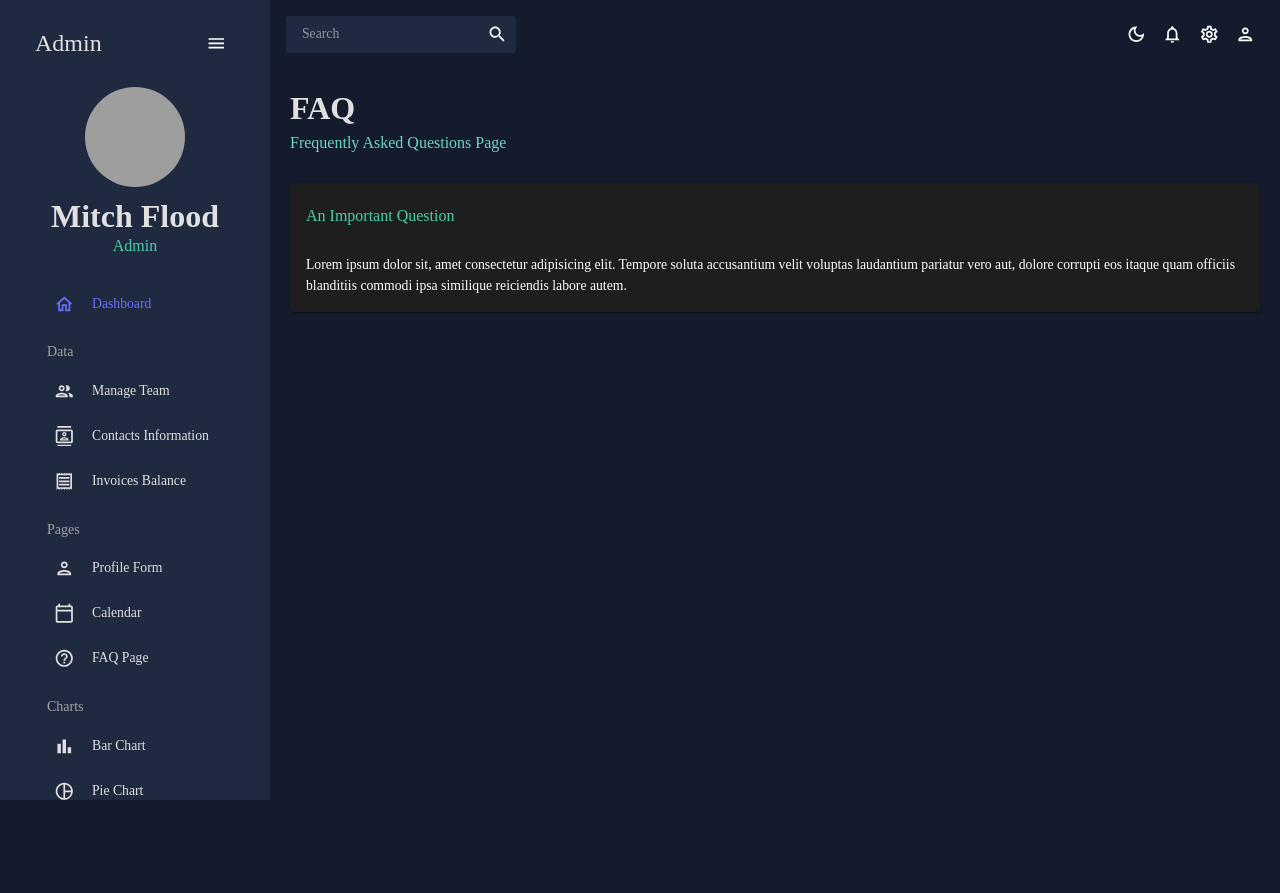
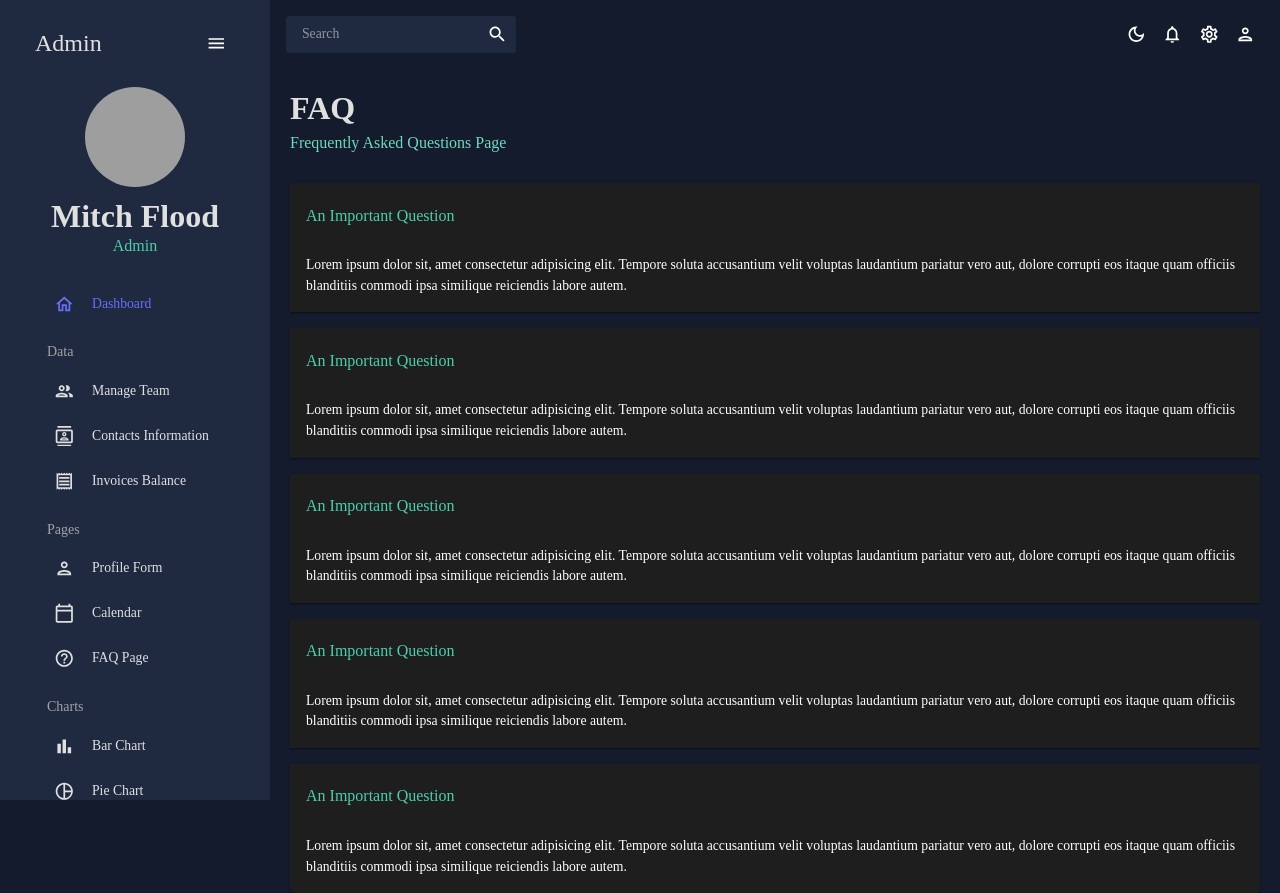
Before and after one commit to paxton44/react-dashboard, a React (Create React App) app: page /faq in a window 1280 px wide. Before the commit the page ends 800 px from the top, so only its background shows below. Built offline with nearby package versions, Linux system fonts and the light colour scheme; grey boxes are pictures that could not be loaded.

Commit message:
finsished faq skeleton

```diff
--- a/src/scenes/faq/index.jsx
+++ b/src/scenes/faq/index.jsx
@@ -26,6 +26,58 @@ const FAQ = () => {
             </Typography>
           </AccordionDetails>
       </Accordion>
+
+      <Accordion defaultExpanded>
+        <AccordionSummary expandedIcon={<ExpandMoreIcon />}>
+          <Typography color={colors.greenAccent[500]} variant="h5">
+            An Important Question
+          </Typography>
+        </AccordionSummary>
+          <AccordionDetails>
+            <Typography>
+            Lorem ipsum dolor sit, amet consectetur adipisicing elit. Tempore soluta accusantium velit voluptas laudantium pariatur vero aut, dolore corrupti eos itaque quam officiis blanditiis commodi ipsa similique reiciendis labore autem.
+            </Typography>
+          </AccordionDetails>
+      </Accordion>
+
+      <Accordion defaultExpanded>
+        <AccordionSummary expandedIcon={<ExpandMoreIcon />}>
+          <Typography color={colors.greenAccent[500]} variant="h5">
+            An Important Question
+          </Typography>
+        </AccordionSummary>
+          <AccordionDetails>
+            <Typography>
+            Lorem ipsum dolor sit, amet consectetur adipisicing elit. Tempore soluta accusantium velit voluptas laudantium pariatur vero aut, dolore corrupti eos itaque quam officiis blanditiis commodi ipsa similique reiciendis labore autem.
+            </Typography>
+          </AccordionDetails>
+      </Accordion>
+
+      <Accordion defaultExpanded>
+        <AccordionSummary expandedIcon={<ExpandMoreIcon />}>
+          <Typography color={colors.greenAccent[500]} variant="h5">
+            An Important Question
+          </Typography>
+        </AccordionSummary>
+          <AccordionDetails>
+            <Typography>
+            Lorem ipsum dolor sit, amet consectetur adipisicing elit. Tempore soluta accusantium velit voluptas laudantium pariatur vero aut, dolore corrupti eos itaque quam officiis blanditiis commodi ipsa similique reiciendis labore autem.
+            </Typography>
+          </AccordionDetails>
+      </Accordion>
+
+      <Accordion defaultExpanded>
+        <AccordionSummary expandedIcon={<ExpandMoreIcon />}>
+          <Typography color={colors.greenAccent[500]} variant="h5">
+            An Important Question
+          </Typography>
+        </AccordionSummary>
+          <AccordionDetails>
+            <Typography>
+            Lorem ipsum dolor sit, amet consectetur adipisicing elit. Tempore soluta accusantium velit voluptas laudantium pariatur vero aut, dolore corrupti eos itaque quam officiis blanditiis commodi ipsa similique reiciendis labore autem.
+            </Typography>
+          </AccordionDetails>
+      </Accordion>
     </Box>
   )
 }
```
